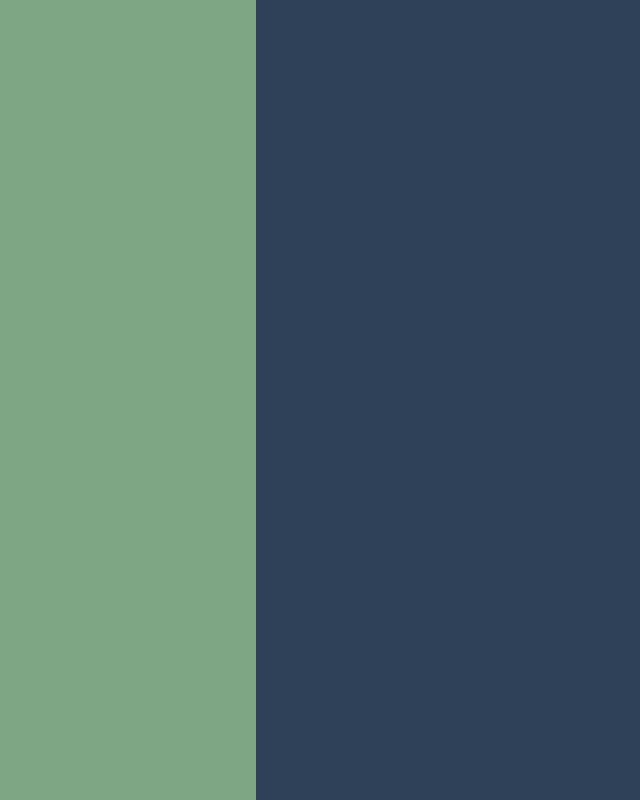
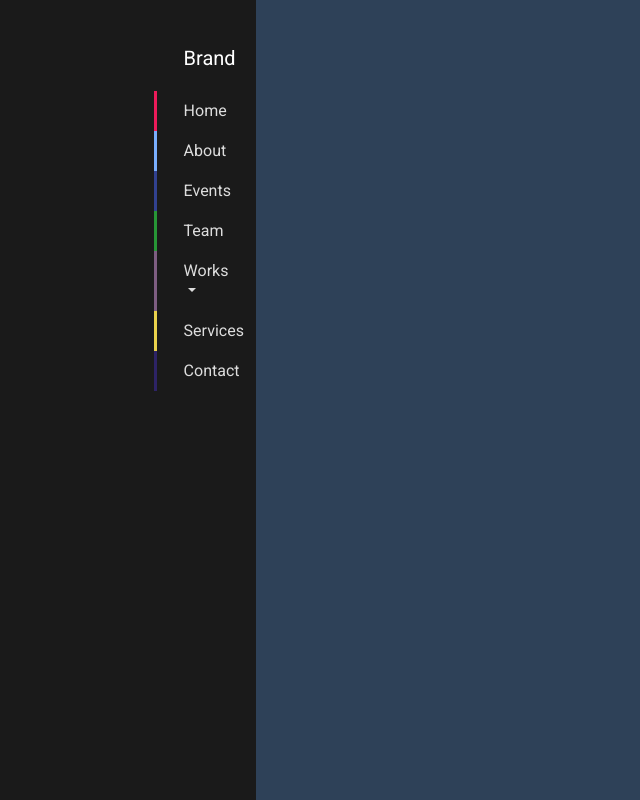
Before and after one commit to ralin1/SpamSender, a React (Create React App) app in the folder frontend/: page /#/main in a window 1280 px wide. Shown: the whole page, without its empty margins (0-640 px from the left). Built offline with nearby package versions, Linux system fonts and the light colour scheme.

Commit message:
create menu

```diff
--- a/frontend/package.json
+++ b/frontend/package.json
@@ -4,7 +4,10 @@
   "private": true,
   "dependencies": {
     "axios": "^0.19.0",
+    "bootstrap": "^4.0.0",
+    "jquery": "^3.4.1",
     "material-ui": "^0.20.2",
+    "popper.js": "^1.16.0",
     "react": "^16.10.2",
     "react-dom": "^16.10.2",
     "react-router-dom": "^5.1.2",
--- /dev/null
+++ b/frontend/src/css/menu.css
@@ -0,0 +1,297 @@
+body {
+    position: relative;
+    overflow-x: hidden;
+}
+body,
+html { height: 100%;}
+.nav .open > a,
+.nav .open > a:hover,
+.nav .open > a:focus {background-color: transparent;}
+
+/*-------------------------------*/
+/*           Wrappers            */
+/*-------------------------------*/
+
+#wrapper {
+    padding-left: 0;
+    -webkit-transition: all 0.5s ease;
+    -moz-transition: all 0.5s ease;
+    -o-transition: all 0.5s ease;
+    transition: all 0.5s ease;
+}
+
+#wrapper.toggled {
+    padding-left: 220px;
+}
+
+#sidebar-wrapper {
+    z-index: 1000;
+    left: 220px;
+    width: 0;
+    height: 100%;
+    margin-left: -220px;
+    overflow-y: auto;
+    overflow-x: hidden;
+    background: #1a1a1a;
+    -webkit-transition: all 0.5s ease;
+    -moz-transition: all 0.5s ease;
+    -o-transition: all 0.5s ease;
+    transition: all 0.5s ease;
+    padding: 50%;
+}
+
+#sidebar-wrapper::-webkit-scrollbar {
+  display: none;
+}
+
+#wrapper.toggled #sidebar-wrapper {
+    width: 220px;
+}
+
+#page-content-wrapper {
+    width: 100%;
+    padding-top: 70px;
+}
+
+#wrapper.toggled #page-content-wrapper {
+    position: absolute;
+    margin-right: -220px;
+}
+
+/*-------------------------------*/
+/*     Sidebar nav styles        */
+/*-------------------------------*/
+
+.sidebar-nav {
+    position: absolute;
+    top: 0;
+    width: 20%;
+    margin: 10%;
+    padding: 0;
+    list-style: none;
+}
+
+.sidebar-nav li {
+    position: relative;
+    line-height: 20px;
+    display: inline-block;
+    width: 100%;
+}
+
+.sidebar-nav li:before {
+    content: '';
+    position: absolute;
+    top: 0;
+    left: 0;
+    z-index: -1;
+    height: 100%;
+    width: 3px;
+    background-color: #1c1c1c;
+    -webkit-transition: width .2s ease-in;
+      -moz-transition:  width .2s ease-in;
+       -ms-transition:  width .2s ease-in;
+            transition: width .2s ease-in;
+
+}
+.sidebar-nav li:first-child a {
+    color: #fff;
+    background-color: #1a1a1a;
+}
+.sidebar-nav li:nth-child(2):before {
+    background-color: #ec1b5a;
+}
+.sidebar-nav li:nth-child(3):before {
+    background-color: #79aefe;
+}
+.sidebar-nav li:nth-child(4):before {
+    background-color: #314190;
+}
+.sidebar-nav li:nth-child(5):before {
+    background-color: #279636;
+}
+.sidebar-nav li:nth-child(6):before {
+    background-color: #7d5d81;
+}
+.sidebar-nav li:nth-child(7):before {
+    background-color: #ead24c;
+}
+.sidebar-nav li:nth-child(8):before {
+    background-color: #2d2366;
+}
+.sidebar-nav li:nth-child(9):before {
+    background-color: #35acdf;
+}
+.sidebar-nav li:hover:before,
+.sidebar-nav li.open:hover:before {
+    width: 100%;
+    -webkit-transition: width .2s ease-in;
+      -moz-transition:  width .2s ease-in;
+       -ms-transition:  width .2s ease-in;
+            transition: width .2s ease-in;
+
+}
+
+.sidebar-nav li a {
+    display: block;
+    color: #ddd;
+    text-decoration: none;
+    padding: 10px 15px 10px 30px;
+}
+
+.sidebar-nav li a:hover,
+.sidebar-nav li a:active,
+.sidebar-nav li a:focus,
+.sidebar-nav li.open a:hover,
+.sidebar-nav li.open a:active,
+.sidebar-nav li.open a:focus{
+    color: #fff;
+    text-decoration: none;
+    background-color: transparent;
+}
+
+.sidebar-nav > .sidebar-brand {
+    height: 65px;
+    font-size: 20px;
+    line-height: 44px;
+}
+.sidebar-nav .dropdown-menu {
+    position: relative;
+    width: 100%;
+    padding: 0;
+    margin: 0;
+    border-radius: 0;
+    border: none;
+    background-color: #222;
+    box-shadow: none;
+}
+
+/*-------------------------------*/
+/*       Hamburger-Cross         */
+/*-------------------------------*/
+
+.hamburger {
+  position: fixed;
+  top: 20px;
+  z-index: 999;
+  display: block;
+  width: 32px;
+  height: 32px;
+  margin-left: 15px;
+  background: transparent;
+  border: none;
+}
+.hamburger:hover,
+.hamburger:focus,
+.hamburger:active {
+  outline: none;
+}
+.hamburger.is-closed:before {
+  content: '';
+  display: block;
+  width: 100px;
+  font-size: 14px;
+  color: #fff;
+  line-height: 32px;
+  text-align: center;
+  opacity: 0;
+  -webkit-transform: translate3d(0,0,0);
+  -webkit-transition: all .35s ease-in-out;
+}
+.hamburger.is-closed:hover:before {
+  opacity: 1;
+  display: block;
+  -webkit-transform: translate3d(-100px,0,0);
+  -webkit-transition: all .35s ease-in-out;
+}
+
+.hamburger.is-closed .hamb-top,
+.hamburger.is-closed .hamb-middle,
+.hamburger.is-closed .hamb-bottom,
+.hamburger.is-open .hamb-top,
+.hamburger.is-open .hamb-middle,
+.hamburger.is-open .hamb-bottom {
+  position: absolute;
+  left: 0;
+  height: 4px;
+  width: 100%;
+}
+.hamburger.is-closed .hamb-top,
+.hamburger.is-closed .hamb-middle,
+.hamburger.is-closed .hamb-bottom {
+  background-color: #1a1a1a;
+}
+.hamburger.is-closed .hamb-top {
+  top: 5px;
+  -webkit-transition: all .35s ease-in-out;
+}
+.hamburger.is-closed .hamb-middle {
+  top: 50%;
+  margin-top: -2px;
+}
+.hamburger.is-closed .hamb-bottom {
+  bottom: 5px;
+  -webkit-transition: all .35s ease-in-out;
+}
+
+.hamburger.is-closed:hover .hamb-top {
+  top: 0;
+  -webkit-transition: all .35s ease-in-out;
+}
+.hamburger.is-closed:hover .hamb-bottom {
+  bottom: 0;
+  -webkit-transition: all .35s ease-in-out;
+}
+.hamburger.is-open .hamb-top,
+.hamburger.is-open .hamb-middle,
+.hamburger.is-open .hamb-bottom {
+  background-color: #1a1a1a;
+}
+.hamburger.is-open .hamb-top,
+.hamburger.is-open .hamb-bottom {
+  top: 50%;
+  margin-top: -2px;
+}
+.hamburger.is-open .hamb-top {
+  -webkit-transform: rotate(45deg);
+  -webkit-transition: -webkit-transform .2s cubic-bezier(.73,1,.28,.08);
+}
+.hamburger.is-open .hamb-middle { display: none; }
+.hamburger.is-open .hamb-bottom {
+  -webkit-transform: rotate(-45deg);
+  -webkit-transition: -webkit-transform .2s cubic-bezier(.73,1,.28,.08);
+}
+.hamburger.is-open:before {
+  content: '';
+  display: block;
+  width: 100px;
+  font-size: 14px;
+  color: #fff;
+  line-height: 32px;
+  text-align: center;
+  opacity: 0;
+  -webkit-transform: translate3d(0,0,0);
+  -webkit-transition: all .35s ease-in-out;
+}
+.hamburger.is-open:hover:before {
+  opacity: 1;
+  display: block;
+  -webkit-transform: translate3d(-100px,0,0);
+  -webkit-transition: all .35s ease-in-out;
+}
+
+/*-------------------------------*/
+/*            Overlay            */
+/*-------------------------------*/
+
+.overlay {
+    position: fixed;
+    display: none;
+    width: 100%;
+    height: 100%;
+    top: 0;
+    left: 0;
+    right: 0;
+    bottom: 0;
+    background-color: rgba(250,250,250,.8);
+    z-index: 1;
+}
--- /dev/null
+++ b/frontend/src/js/menu.js
@@ -0,0 +1,29 @@
+import $ from 'jquery'
+$(document).ready(function () {
+  var trigger = $('.hamburger'),
+      overlay = $('.overlay'),
+     isClosed = false;
+
+    trigger.click(function () {
+      hamburger_cross();
+    });
+
+    function hamburger_cross() {
+
+      if (isClosed == true) {
+        overlay.hide();
+        trigger.removeClass('is-open');
+        trigger.addClass('is-closed');
+        isClosed = false;
+      } else {
+        overlay.show();
+        trigger.removeClass('is-closed');
+        trigger.addClass('is-open');
+        isClosed = true;
+      }
+  }
+
+  $('[data-toggle="offcanvas"]').click(function () {
+        $('#wrapper').toggleClass('toggled');
+  });
+});
--- a/frontend/src/pages/MainScreen.js
+++ b/frontend/src/pages/MainScreen.js
@@ -1,12 +1,56 @@
 import React, {Component} from 'react';
+import 'bootstrap/dist/css/bootstrap.min.css'
+import 'bootstrap/dist/js/bootstrap.min'
+import '../css/menu.css'
+import '../js/menu.js'
+import $ from 'jquery'
 import {Link, NavLink, Redirect} from 'react-router-dom';
 import Logo from "../logo1.png";
 
 class MainScreen extends Component{
     render() {
-        return <div className="App">
+        return <div id="wrapper" className="App">
                 <div className="App__Aside_main">
+                    <nav className="navbar navbar-inverse navbar-fixed-top" id="sidebar-wrapper" role="navigation">
+                        <ul className="nav sidebar-nav">
+                            <li className="sidebar-brand">
+                                <a href="#">
+                                    Brand
+                                </a>
+                            </li>
+                            <li>
+                                <a href="#">Home</a>
+                            </li>
+                            <li>
+                                <a href="#">About</a>
+                            </li>
+                            <li>
+                                <a href="#">Events</a>
+                            </li>
+                            <li>
+                                <a href="#">Team</a>
+                            </li>
+                            <li className="dropdown">
+                                <a href="#" className="dropdown-toggle" data-toggle="dropdown">Works <span
+                                    className="caret"></span></a>
+                                <ul className="dropdown-menu" role="menu">
+                                    <li className="dropdown-header">Dropdown heading</li>
+                                    <li><a href="#">Action</a></li>
+                                    <li><a href="#">Another action</a></li>
+                                    <li><a href="#">Something else here</a></li>
+                                    <li><a href="#">Separated link</a></li>
+                                    <li><a href="#">One more separated link</a></li>
+                                </ul>
+                            </li>
+                            <li>
+                                <a href="#">Services</a>
+                            </li>
+                            <li>
+                                <a href="#">Contact</a>
+                            </li>
 
+                        </ul>
+                    </nav>
                 </div>
                 <div className="App__Form">
 
```
Also changed, not shown: 1 other file (tests, documents, lock files or other folders).
